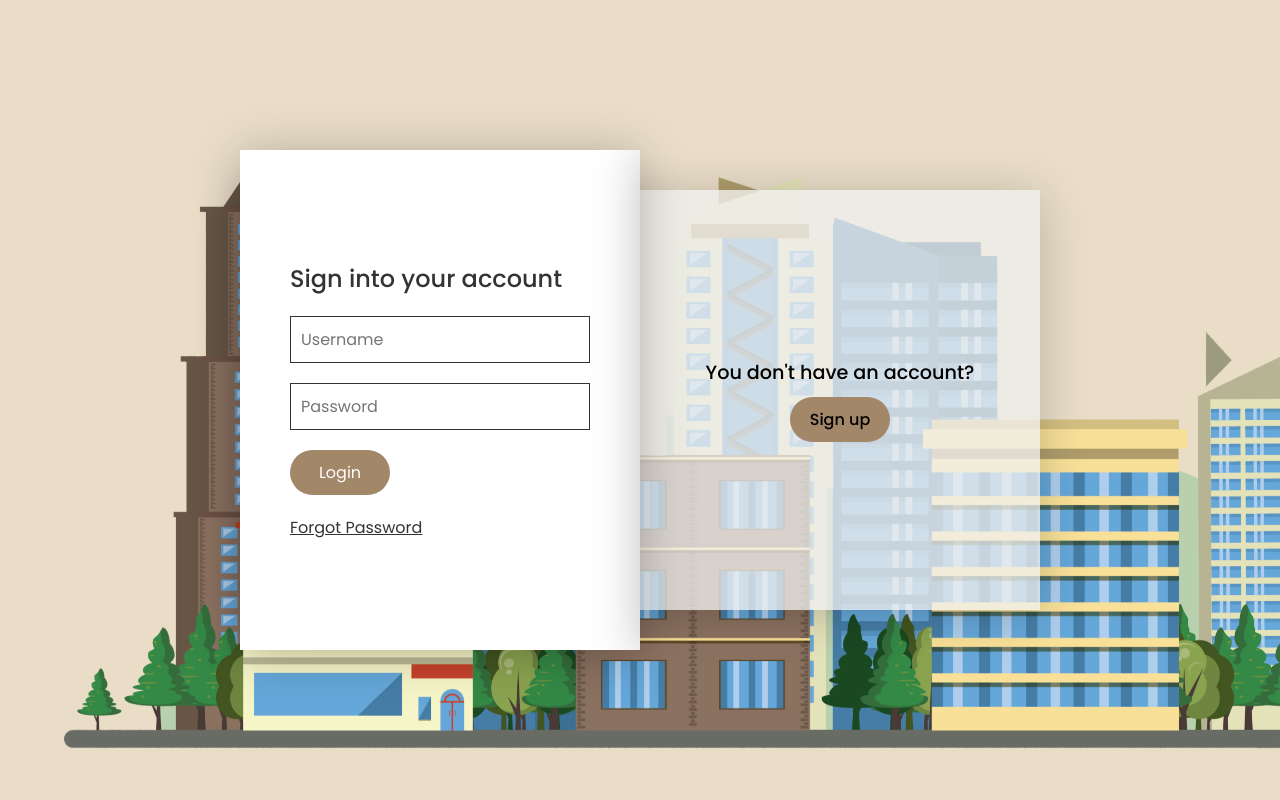
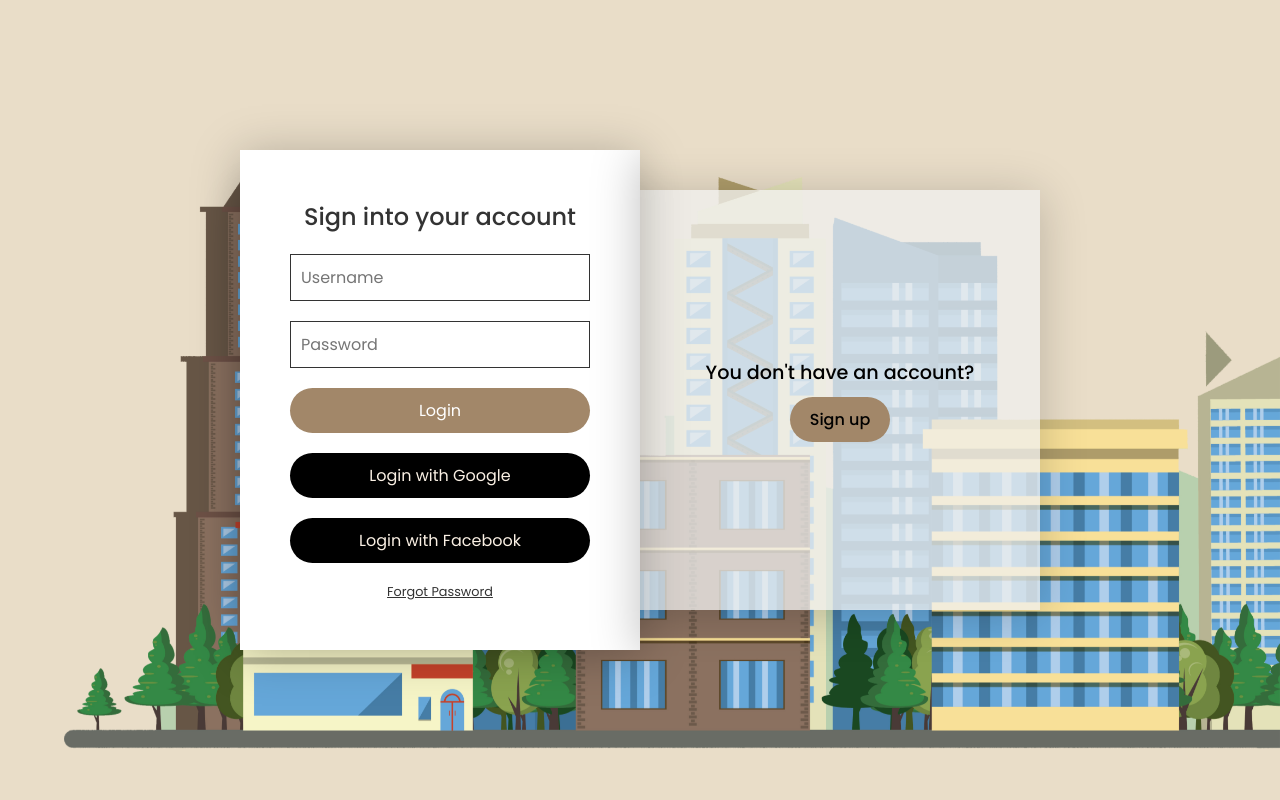
Before and after one commit to AndreeaJinga/TW-Project, a PHP site: page /login.html in a window 1280 px wide. Run offline with PHP 8.4, Linux system fonts and the light colour scheme.

Commit message:
Buttons changes

```diff
--- a/Login-Register page/login.css
+++ b/Login-Register page/login.css
@@ -167,6 +167,7 @@ body.active
     color: #333;
     margin-bottom:  20px;
     font-weight: 500;
+    align-self: center;
 }
 .form .form form input
 {
@@ -183,12 +184,38 @@ body.active
     border: none;
     border-radius: 25px;
     color: #fff;
-    max-width: 100px;
+    max-width: 100%;
+    cursor: pointer;
+}
+.form .form form input[type="submit2"]
+{
+    background-color: black;
+    border: none;
+    border-radius: 25px;
+    color: #faf0e4;
+    text-align: center;
+    max-width: 100%;
     cursor: pointer;
 }
 .form .form form .forgot
 {
+    font-size: 0.8em;
     color: #333;
+    align-self: center;
+}
+.form .form form .terms
+{
+    font-size: 0.8em;
+    color: #333;
+    align-self: center;
+}
+.form .form form h4
+{
+    font-size: 0.8em;
+    color: #333;
+    margin-bottom:  3px;
+    font-weight: 400;
+    align-self: center;
 }
 section
 {
--- a/Login-Register page/login.html
+++ b/Login-Register page/login.html
@@ -25,6 +25,8 @@
                         <input type="text" placeholder="Username">
                         <input type="password" placeholder="Password">
                         <input type="submit" value="Login">
+                        <input type="submit2" value="Login with Google">
+                        <input type="submit2" value="Login with Facebook">
                         <a href="#" class="forgot">Forgot Password</a>
                     </form>
                 </div>
@@ -37,6 +39,8 @@
                         <input type="password" placeholder="Password">
                         <input type="password" placeholder="Confirm Password">
                         <input type="submit" value="Register">
+                        <h4>By signing up, you agree to our </h4>
+                        <a href="#" class="terms">terms and conditions.</a>
                     </form>
                 </div>
             </div>
```
